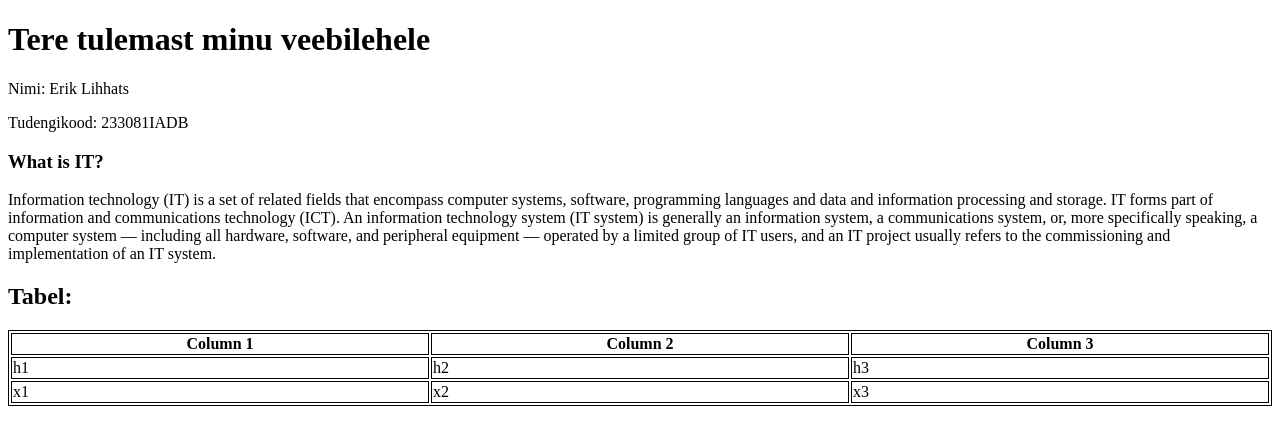
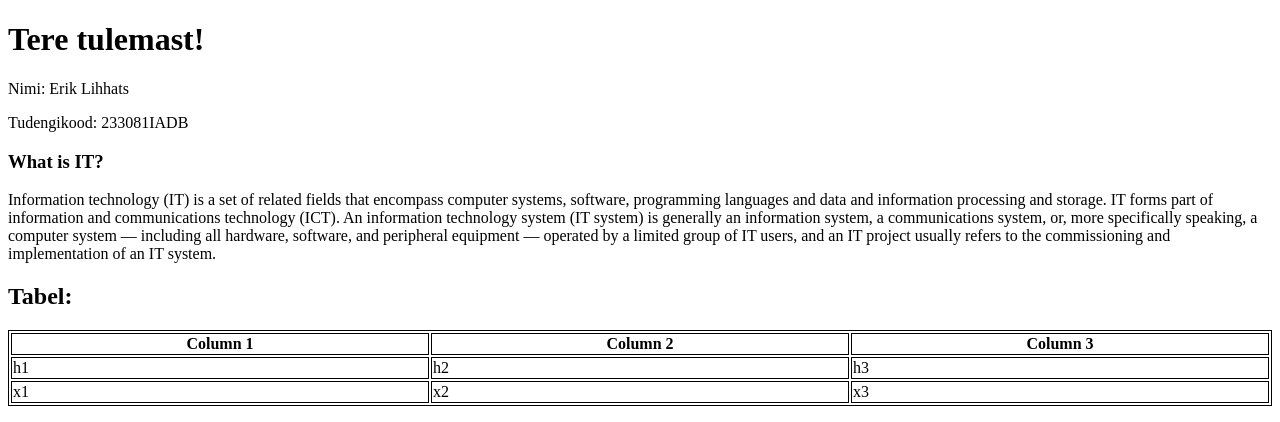
Before and after one commit to ErikLs1/taltech.github.io, a plain HTML site: page index.html in a window 1280 px wide. Shown: the top 422 px of the page. Drawn offline with Linux system fonts and the light colour scheme.

Commit message:
Update index.html

```diff
--- a/index.html
+++ b/index.html
@@ -4,7 +4,7 @@
     <title>TalTech</title>
 </head>
 <body>
-    <h1>Tere tulemast minu veebilehele</h1>
+    <h1>Tere tulemast!</h1>
     <p>Nimi: Erik Lihhats </p>
     <p>Tudengikood: 233081IADB </p>
     <h3>What is IT?</h3>
```
